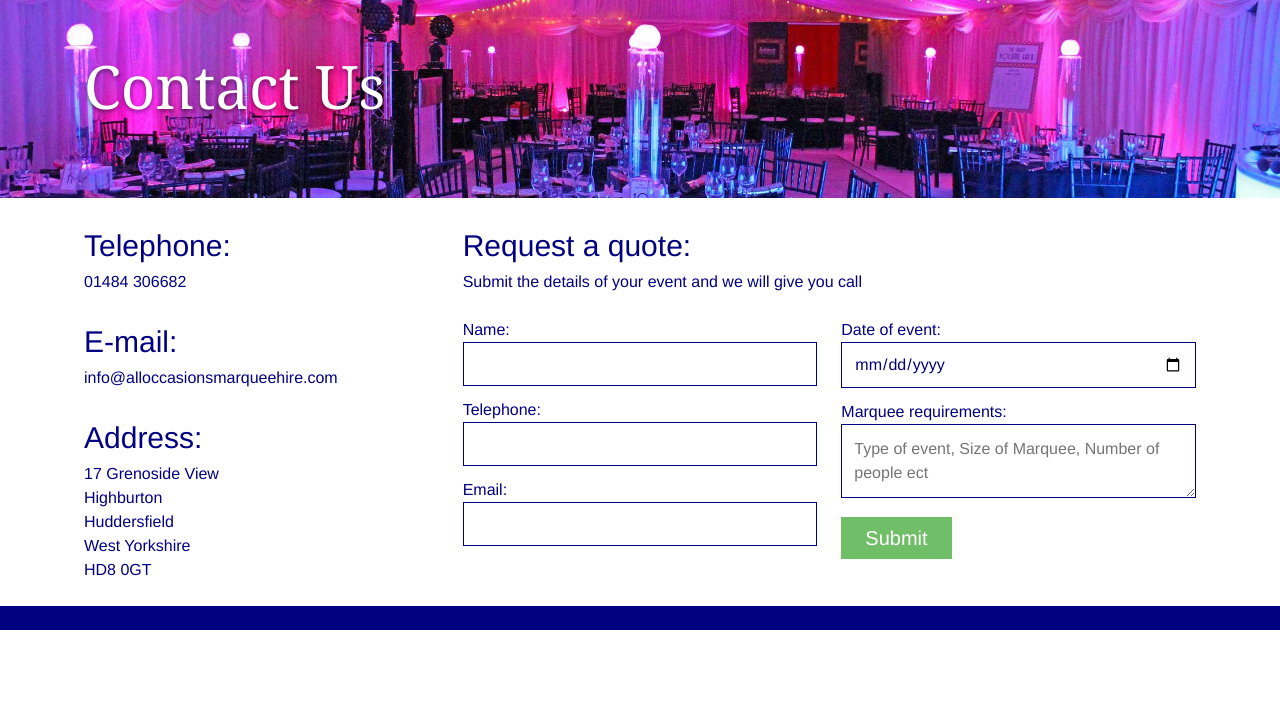
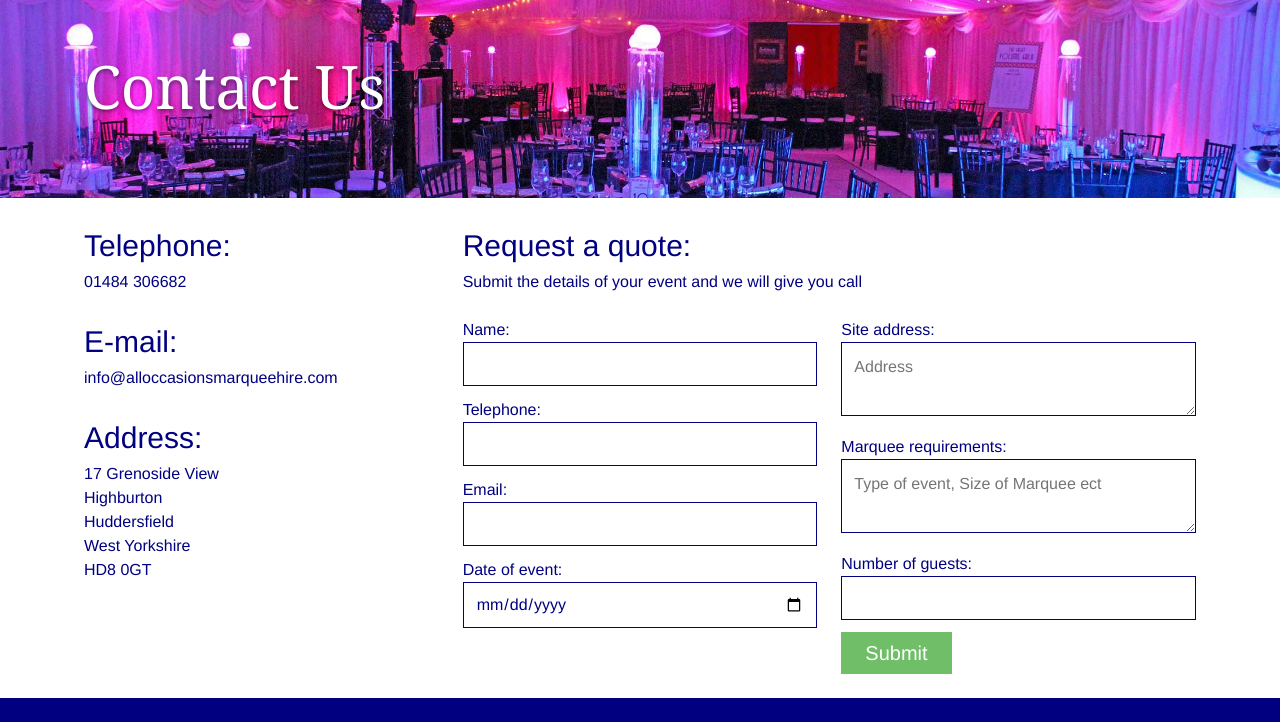
Before and after one commit to Josephwalker/all-occasions-marquee-hire, a website: page contact-us.html in a window 1280 px wide. Shown: the part 167-889 px from the top of the page. Before the commit the page ends 800 px from the top, so only its background shows below. Drawn offline with nearby package versions, Linux system fonts and the light colour scheme.

Commit message:
fix contact form and footer

```diff
--- a/contact-us.html
+++ b/contact-us.html
@@ -15,6 +15,7 @@
         <link rel="stylesheet" href="build/css/style.min.css">
     </head>
     <body>
+        <div class="content">
         <div class="header clearfix">
 
                 <div class="wrap">
@@ -92,20 +93,27 @@
                                 <label for="email">Email:</label>
                                 <input class="input" type="email" name="email" id="email">
 
+                                <label for="date">Date of event:</label>
+                                <input class="input" type="date" name="date" id="date">
+
 
                             </div><!--
                          --><div class="layout__item palm-6/12">
 
 
-                                <label for="date">Date of event:</label>
-                                <input class="input" type="date" name="date" id="date">
 
 
+                                <label for="address">Site address:</label>
+                                <textarea class="input" name="address" id="address" placeholder="Address"></textarea>
+
                                 <label for="requirements">Marquee requirements:</label>
-                                <textarea class="input" name="requirements" id="requirements" placeholder="Type of event, Size of Marquee, Number of people ect"></textarea>
+                                <textarea class="input" name="requirements" id="requirements" placeholder="Type of event, Size of Marquee ect"></textarea>
+
+                                <label for="guests">Number of guests:</label>
+                                <input class="input" type="number" name="guests" id="guests">
 
                                 <input type="hidden" name="_next" value="all-occasions-marquee-hire/thank-you.html" />
-                                <input name="sumbit" type="submit" value="Submit" class="btn btn--small" >
+                                <input name="sumbit" type="submit" value="Submit" class="btn btn--small mb" >
                              </form>
                             </div>
 
@@ -118,7 +126,7 @@
 
         </div>
 
-
+        </div>
         <div class="footer">
         </div>
 
--- a/css/base.page.scss
+++ b/css/base.page.scss
@@ -2,9 +2,21 @@
     #PAGE
 \*------------------------------------*/
 
-body {
+html {
+	height: 100%;
 	font-family: "HelveticaNeue-Light", "Helvetica Neue Light", "Helvetica Neue", Helvetica, Arial, "Lucida Grande", sans-serif;
    	font-weight: 300;
+}
+
+
+body {
+  min-height: 100%;
+  display: flex;
+  flex-direction: column;
+}
+
+.content {
+  flex: 1;
 }
 
 .wrap {
--- a/css/style.css
+++ b/css/style.css
@@ -500,9 +500,30 @@ html {
 /*------------------------------------*\
     #PAGE
 \*------------------------------------*/
-body {
+html {
+  height: 100%;
   font-family: "HelveticaNeue-Light", "Helvetica Neue Light", "Helvetica Neue", Helvetica, Arial, "Lucida Grande", sans-serif;
   font-weight: 300;
+}
+
+body {
+  min-height: 100%;
+  display: -webkit-box;
+  display: -webkit-flex;
+  display: -ms-flexbox;
+  display: flex;
+  -webkit-box-orient: vertical;
+  -webkit-box-direction: normal;
+  -webkit-flex-direction: column;
+      -ms-flex-direction: column;
+          flex-direction: column;
+}
+
+.content {
+  -webkit-box-flex: 1;
+  -webkit-flex: 1;
+      -ms-flex: 1;
+          flex: 1;
 }
 
 .wrap {
```
Also changed, not shown: about-us.html (+3 -0 lines), gallery.html (+2 -0 lines), gallery/10m-marquees.html (+3 -0 lines), gallery/12m-marquees.html (+3 -0 lines), gallery/9m-marquees.html (+3 -0 lines), gallery/pagodas.html (+2 -0 lines), index.html (+2 -1 lines), order-process.html (+2 -1 lines), testimonials.html (+2 -1 lines), thank-you.html (+2 -0 lines), venues.html (+2 -1 lines), build/css/style.min.css.
